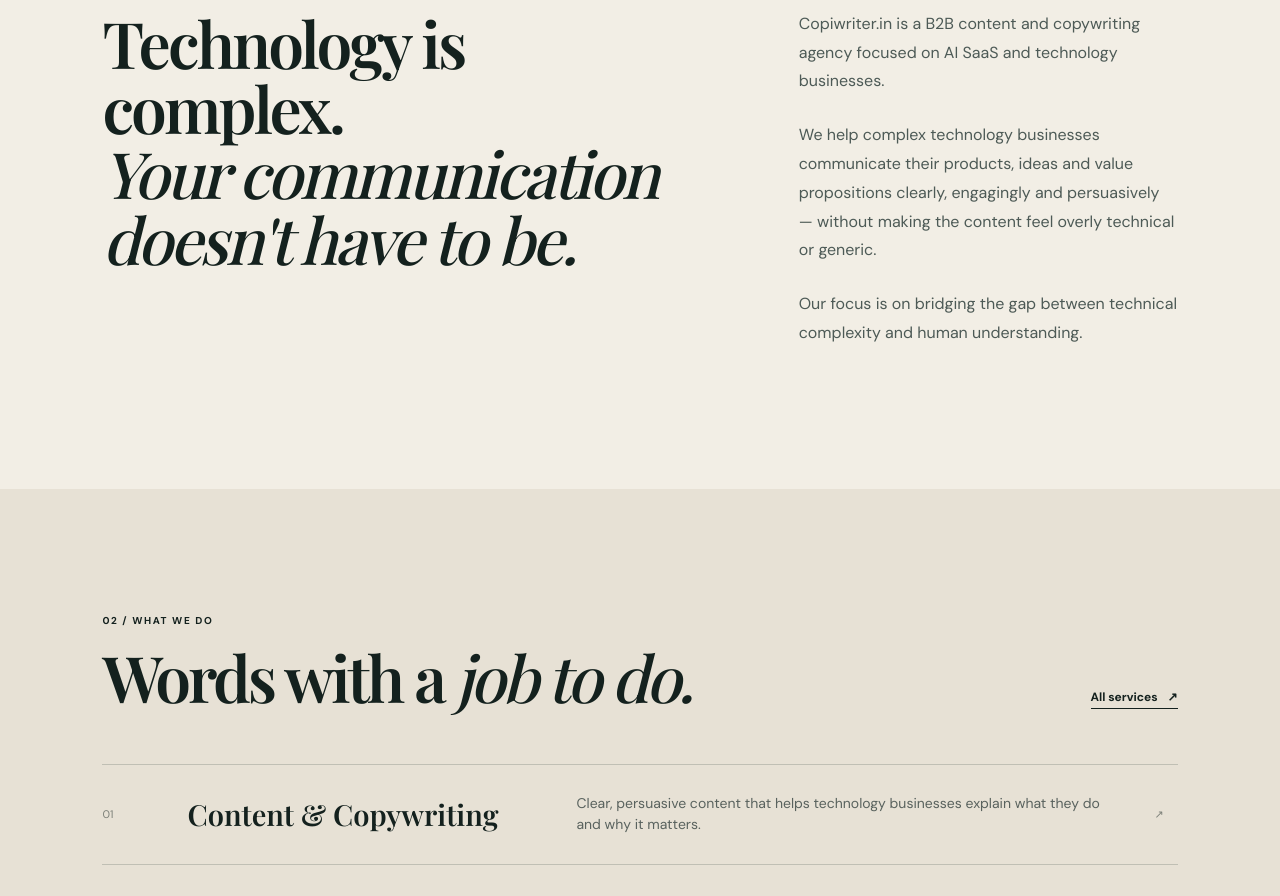
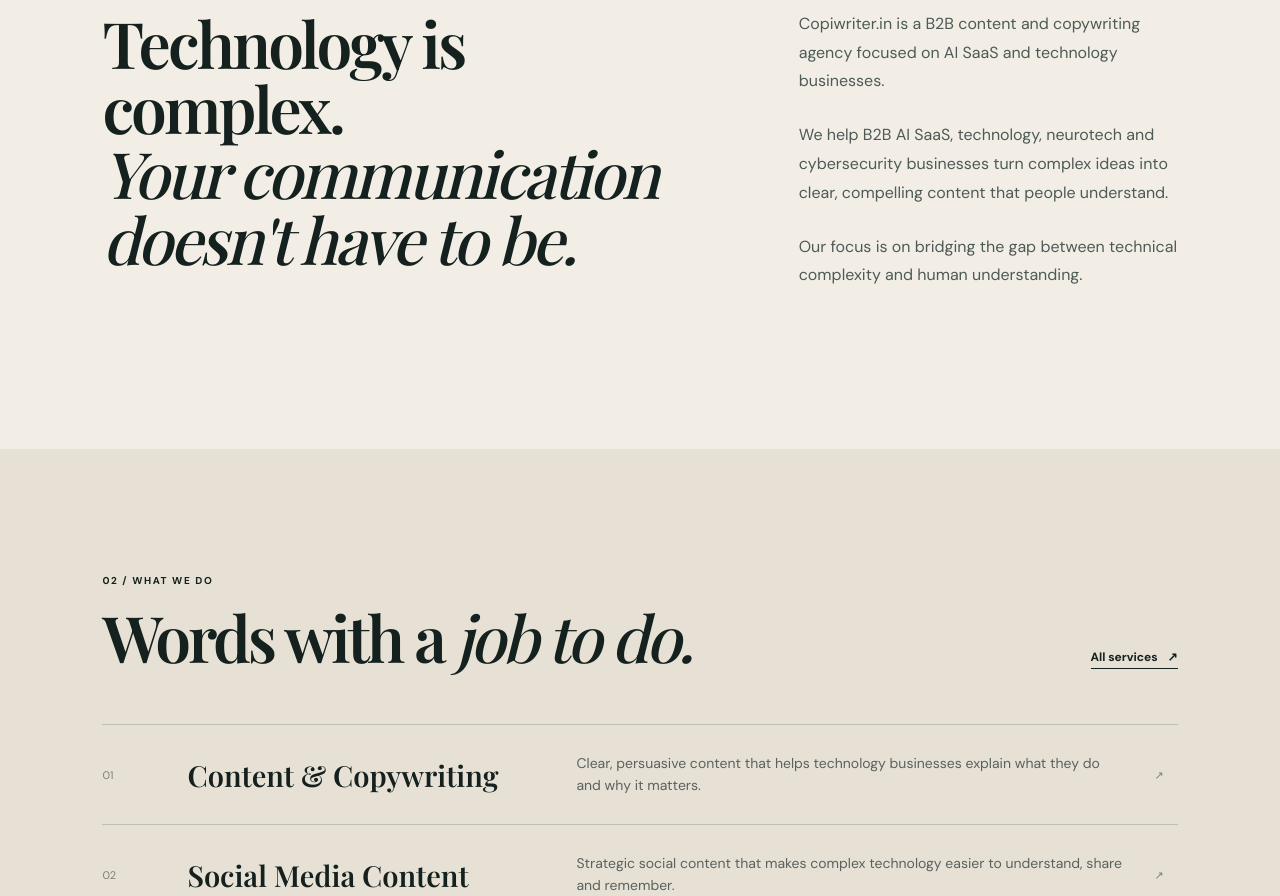
Before and after one commit to yuvaraajt/CopiWriter, a React (Vite) app: page / in a window 1280 px wide. Shown: the part 960-1856 px from the top of the page. Built offline with nearby package versions, Linux system fonts and the light colour scheme.

Commit message:
Improve homepage positioning

```diff
--- a/src/main.jsx
+++ b/src/main.jsx
@@ -142,7 +142,7 @@
               <h2>Technology is complex.<br /><em>Your communication doesn't have to be.</em></h2>
               <div>
                 <p>Copiwriter.in is a B2B content and copywriting agency focused on AI SaaS and technology businesses.</p>
-                <p>We help complex technology businesses communicate their products, ideas and value propositions clearly, engagingly and persuasively — without making the content feel overly technical or generic.</p>
+                <p>We help B2B AI SaaS, technology, neurotech and cybersecurity businesses turn complex ideas into clear, compelling content that people understand.</p>
                 <p>Our focus is on bridging the gap between technical complexity and human understanding.</p>
               </div>
             </div>
```
